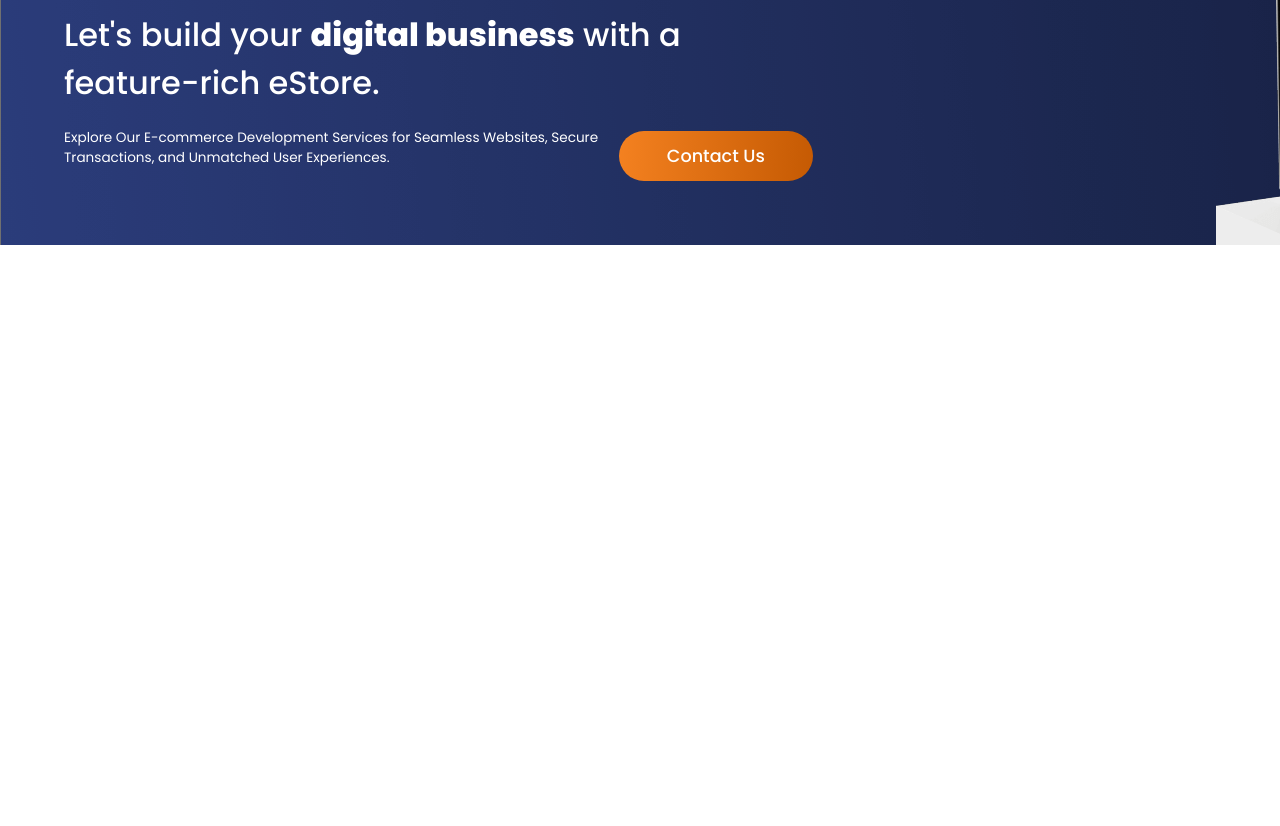
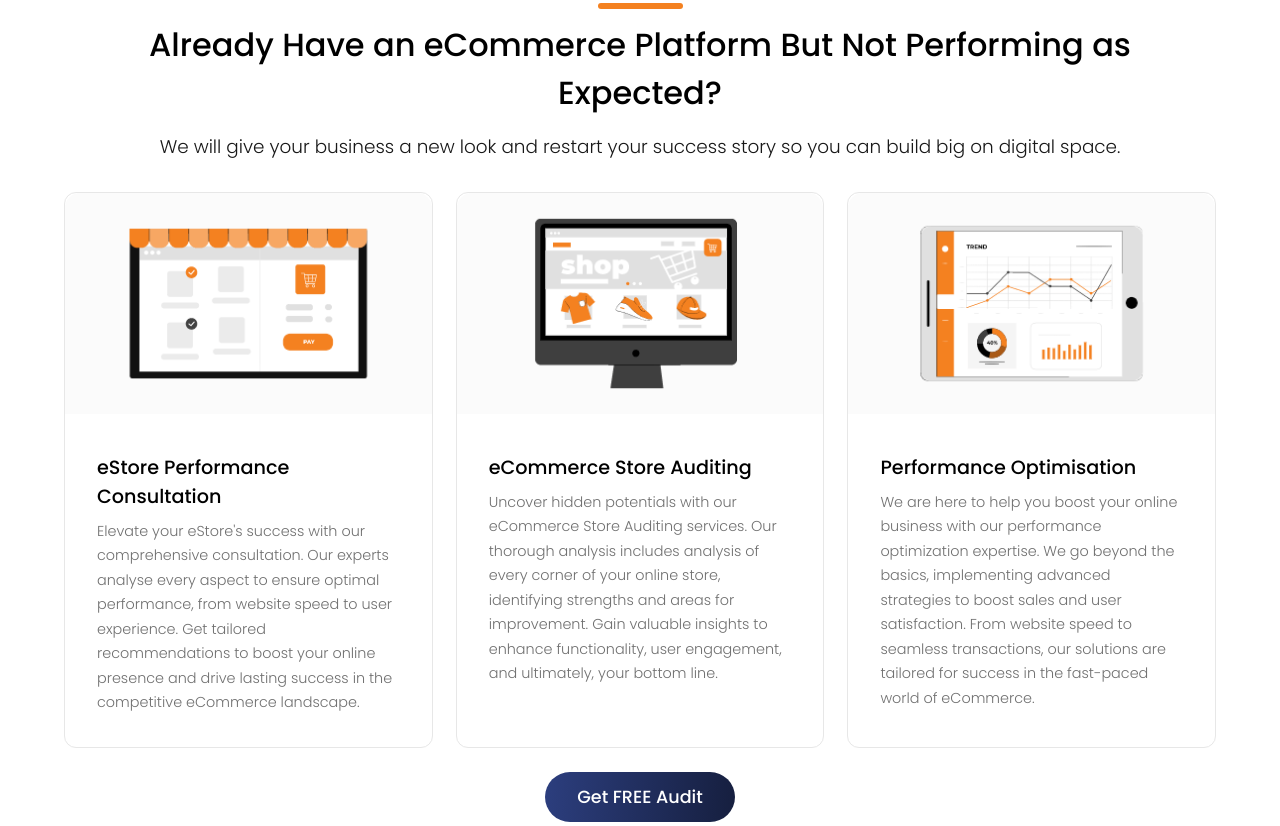
Before and after one commit to Manar345/DotSquares, a plain HTML site: page index.html in a window 1280 px wide. Shown: the part 6259-7085 px from the top of the page. Before the commit the page ends 6544 px from the top, so only its background shows below. Drawn offline with nearby package versions, Linux system fonts and the light colour scheme.

Commit message:
add demand section

```diff
--- a/index.html
+++ b/index.html
@@ -454,8 +454,6 @@
             </p>
           </div>
         </div>
-        <div class="advanced-swiper-button-prev"></div>
-        <div class="advanced-swiper-button-next"></div>
         <div class="advanced-swiper-pagination"></div>
       </div>
     </div>
@@ -535,24 +533,30 @@
         </div>
       </div>
     </div>
-    <div class="benefits container">
+    <div class="benefits">
+      <div class="benefits__container container">
         <div class="benefits__heading section__heading">
           <div class="benefits__heading__topline topline"></div>
           <h2 class="benefits__heading__title main-title">
             Reasons Why We Are Preferred for eCommerce Development
           </h2>
           <p class="benefits__heading__para head-para">
-          We are not just the biggest name in the market, we bring too much more
-          to the table.
+            We are not just the biggest name in the market, we bring too much
+            more to the table.
           </p>
         </div>
         <div class="benefits__img">
-        <img class="benefits__img--large" src="./assets/benefits.png" alt="" />
+          <img
+            class="benefits__img--large"
+            src="./assets/benefits.png"
+            alt=""
+          />
           <img
             class="benefits__img--mobile"
             src="./assets/benefits-mobile.png"
             alt=""
           />
+        </div>
       </div>
     </div>
     <div class="cta cta2">
@@ -572,6 +576,73 @@
           </div>
         </div>
       </div>
+    </div>
+    <div class="demand container">
+      <div class="demand__heading section__heading">
+        <div class="demand__heading__topline topline"></div>
+        <h2 class="demand__heading__title main-title">
+          Already Have an eCommerce Platform But Not Performing as Expected?
+        </h2>
+        <p class="demand__heading__para head-para">
+          We will give your business a new look and restart your success story
+          so you can build big on digital space.
+        </p>
+      </div>
+      <div class="demand__cards">
+        <div class="demand__cards__card">
+          <div class="demand__cards__card__img">
+            <img src="./assets/demand-img1.png" alt="" />
+          </div>
+          <div class="demand__cards__card__text">
+            <h3 class="demand__cards__card__text__title">
+              eStore Performance Consultation
+            </h3>
+            <p class="demand__cards__card__text__para">
+              Elevate your eStore's success with our comprehensive consultation.
+              Our experts analyse every aspect to ensure optimal performance,
+              from website speed to user experience. Get tailored
+              recommendations to boost your online presence and drive lasting
+              success in the competitive eCommerce landscape.
+            </p>
+          </div>
+        </div>
+        <div class="demand__cards__card">
+          <div class="demand__cards__card__img">
+            <img src="./assets/demand-img2.png" alt="" />
+          </div>
+          <div class="demand__cards__card__text">
+            <h3 class="demand__cards__card__text__title">
+              eCommerce Store Auditing
+            </h3>
+            <p class="demand__cards__card__text__para">
+              Uncover hidden potentials with our eCommerce Store Auditing
+              services. Our thorough analysis includes analysis of every corner
+              of your online store, identifying strengths and areas for
+              improvement. Gain valuable insights to enhance functionality, user
+              engagement, and ultimately, your bottom line.
+            </p>
+          </div>
+        </div>
+        <div class="demand__cards__card">
+          <div class="demand__cards__card__img">
+            <img src="./assets/demand-img3.png" alt="" />
+          </div>
+          <div class="demand__cards__card__text">
+            <h3 class="demand__cards__card__text__title">
+              Performance Optimisation
+            </h3>
+            <p class="demand__cards__card__text__para">
+              We are here to help you boost your online business with our
+              performance optimization expertise. We go beyond the basics,
+              implementing advanced strategies to boost sales and user
+              satisfaction. From website speed to seamless transactions, our
+              solutions are tailored for success in the fast-paced world of
+              eCommerce.
+            </p>
+          </div>
+        </div>
+      </div>
+      <a href="#" class="demand__btn main-btn">Get FREE Audit</a>
     </div>
     <div class="cta cta1">
       <div class="cta-container container">
--- a/media-queries.css
+++ b/media-queries.css
@@ -23,9 +23,10 @@
   .banner__main {
     justify-content: center;
   }
-  header {
+  header.container {
     display: flex;
     justify-content: center;
+    margin: 0 auto;
   }
   .header__brand {
     width: 75%;
@@ -55,7 +56,8 @@
     width: 33%;
     padding: 2rem 0.5rem;
   }
-  .clients__imgs__img img {
+  .clients__imgs__img img,
+  .demand__cards__card {
     width: 100%;
   }
   .needs__content {
@@ -104,6 +106,9 @@
   .benefits__img--mobile {
     display: block;
   }
+  .demand__cards {
+    flex-wrap: wrap;
+  }
 }
 
 @media (max-width: 425px) {
--- a/script.js
+++ b/script.js
@@ -52,8 +52,4 @@ var slider2 = new Swiper(".auto-swiper2", {
       return '<span class="' + className + '"></span>';
     },
   },
-  navigation: {
-    nextEl: ".advanced-swiper-button-next",
-    prevEl: ".advanced-swiper-button-prev",
-  },
 });
--- a/style.css
+++ b/style.css
@@ -369,6 +369,7 @@ header {
 }
 .cta2 {
   background-image: url(./assets/cta2.png);
+  margin-top: 0;
 }
 .cta__content {
   width: 100%;
@@ -395,7 +396,7 @@ header {
   padding: 0.75rem 3rem;
   margin-top: 1rem;
 }
-/* =================partner================== */
+/* =================partner================================ */
 .partner {
   display: flex;
   justify-content: space-between;
@@ -416,7 +417,7 @@ header {
   font-weight: 300;
   margin: 1rem 0;
 }
-/* =================awards================== */
+/* =================awards================================*/
 .awards__imgs {
   display: flex;
   justify-content: space-between;
@@ -437,8 +438,10 @@ header {
 .awards__imgs__img:nth-child(2) img {
   width: 80%;
 }
+/* ====================benefits============================== */
 .benefits {
   padding: 2rem 0;
+  background-color: #fbfbfb;
 }
 .benefits__img {
   display: grid;
@@ -451,3 +454,52 @@ header {
 .benefits__img--mobile {
   display: none;
 }
+/* ====================demand============================== */
+.demand {
+  display: flex;
+  flex-direction: column;
+  justify-content: center;
+  align-items: center;
+}
+.demand__cards {
+  display: flex;
+  justify-content: space-between;
+  gap: 1rem;
+}
+.demand__cards__card {
+  width: 32%;
+  height: auto;
+  margin-top: 2rem;
+  border-radius: 0.75rem;
+  -webkit-border-radius: 0.75rem;
+  -moz-border-radius: 0.75rem;
+  -ms-border-radius: 0.75rem;
+  -o-border-radius: 0.75rem;
+  overflow: hidden;
+  border: 1px solid #e7e7e7;
+}
+.demand__cards__card__img {
+  width: 100%;
+}
+.demand__cards__card__img img {
+  width: 100%;
+  object-fit: cover;
+}
+.demand__cards__card__text {
+  padding: 2rem;
+}
+.demand__cards__card__text__title {
+  font-size: 1.2rem;
+  font-weight: 500;
+  margin-bottom: 0.5rem;
+}
+.demand__cards__card__text__para {
+  color: #707070;
+  font-weight: 300;
+  font-size: 0.9rem;
+  line-height: 1.7;
+}
+.demand__btn {
+  margin-top: 1.5rem;
+  padding: 0.75rem 2rem;
+}
```
Also changed, not shown: assets/demand-img1.png (added), assets/demand-img2.png (added), assets/demand-img3.png (added). Lines whose indentation alone changed are shown as unchanged.
